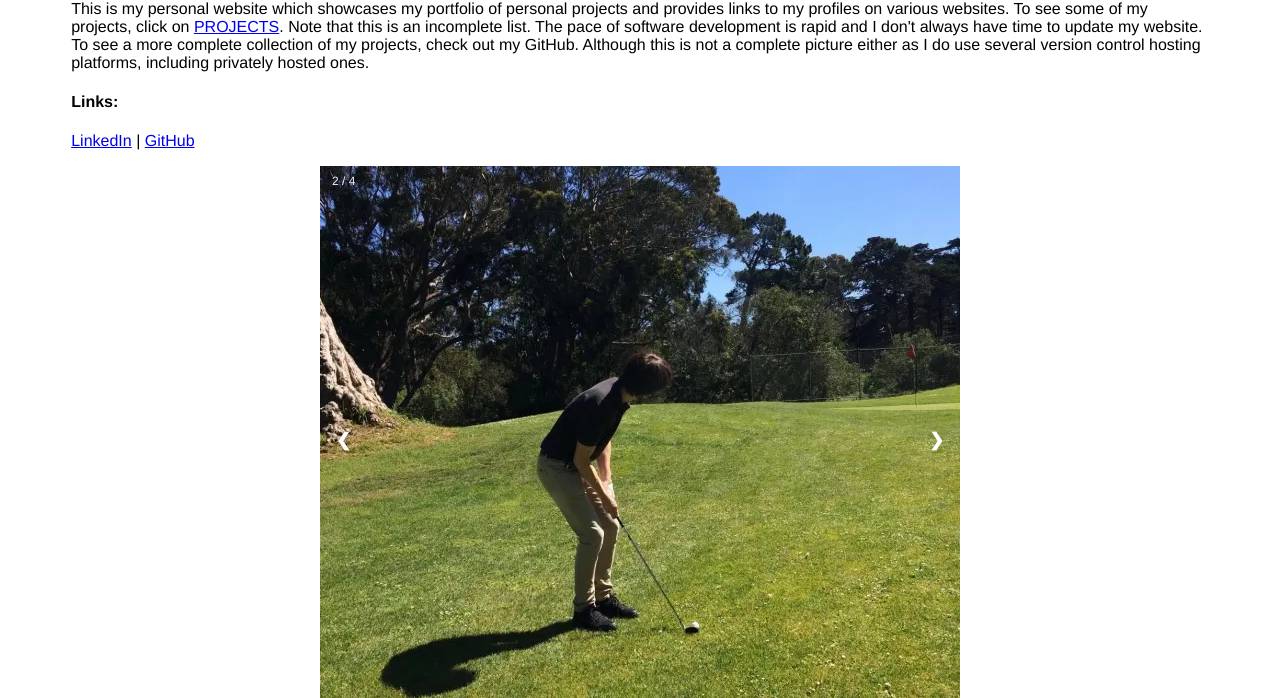
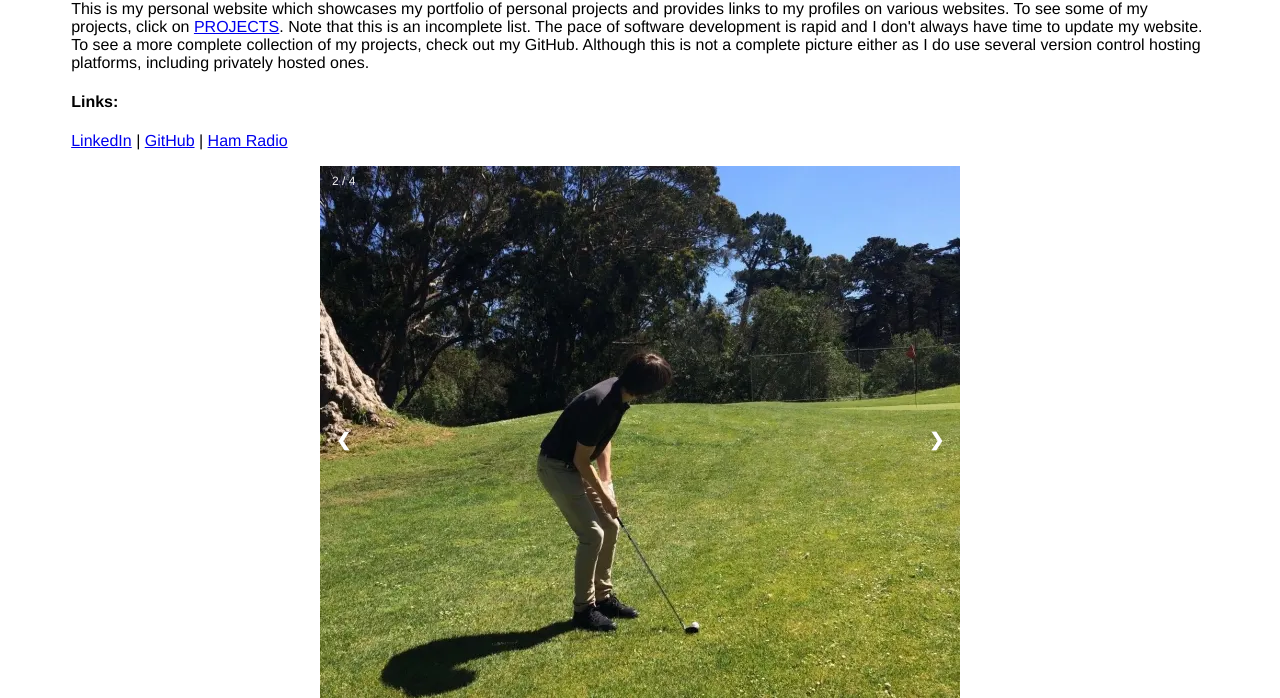
Before and after one commit to ehickox/hickoxyz, a Flask app: page /about in a window 1280 px wide. Shown: the part 589-1287 px from the top of the page. Run offline with Flask 3, Linux system fonts and the light colour scheme.

Commit message:
feat: link to ham radio page

```diff
--- a/app/templates/v2/about.html
+++ b/app/templates/v2/about.html
@@ -52,6 +52,8 @@
   <a href="https://www.linkedin.com/in/elihickox/">LinkedIn</a>
   |
   <a href="https://github.com/ehickox/">GitHub</a>
+  |
+  <a href="https://elihickox.com/radio">Ham Radio</a>
 </p>
 
 <p class="centered resizable">
```
